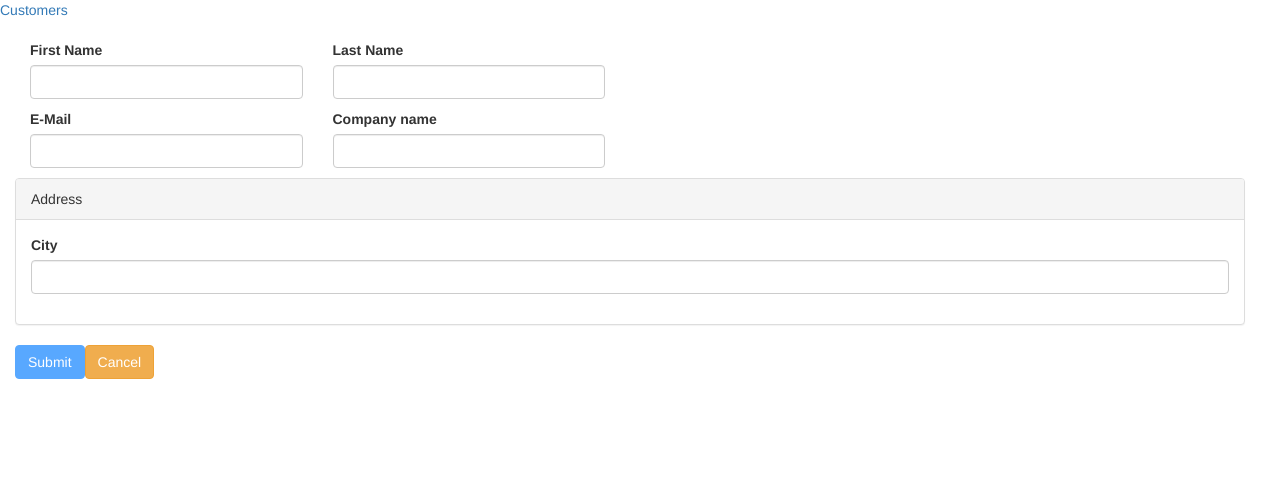
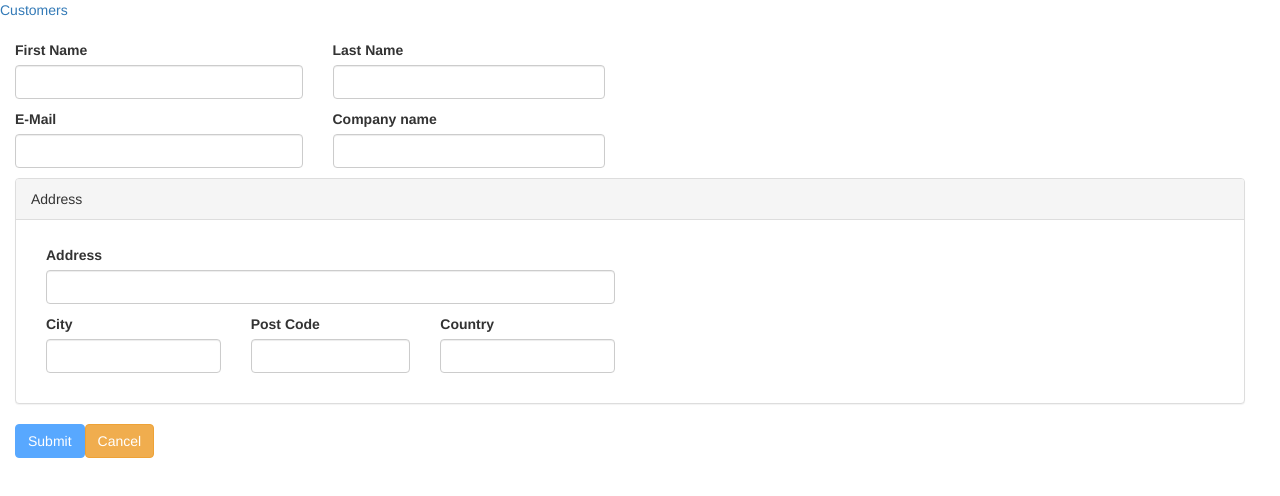
Before and after one commit to FilonenkoDmitry/BankTestTask, an Angular app in the folder src/main/web/: page /customers/1 in a window 1280 px wide. Shown: the top 496 px of the page. Built offline with nearby package versions, Linux system fonts and the light colour scheme; no server answers.

Commit message:
Edit customer, phase 4: support other parts in address.

```diff
--- a/src/main/web/src/app/customers/customer-edit/customer-edit.component.html
+++ b/src/main/web/src/app/customers/customer-edit/customer-edit.component.html
@@ -5,8 +5,8 @@
     <div class="col">
       <section>
         <form novalidate [formGroup]="customerForm" (ngSubmit)="onSubmit()">
-          <div class="row">
-            <div class="col-sm-3">
+          <div class="row" style="padding-left:0px;">
+            <div class="col-sm-3" style="padding-left:0px;">
               <label>First Name</label>
               <input type="text"
                      class="form-control"
@@ -21,8 +21,8 @@
             </div>
           </div>
 
-          <div class="row">
-            <div class="col-sm-3">
+          <div class="row" style="padding-left:0px;">
+            <div class="col-sm-3"  style="padding-left:0px;">
               <label>E-Mail</label>
               <input type="email"
                     class="form-control"
@@ -37,15 +37,35 @@
             </div>
           </div>
 
-          <div class="panel panel-default">
+          <div class="panel panel-default" >
             <div class="panel-heading">Address</div>
             <div class="panel-body">
-                <div class="form-group">
-                    <label>City</label>
+                <div class="row col-sm-6">
+                    <label>Address</label>
                     <input type="text"
+                           class="form-control"
+                           formControlName="postalAddressLine1">
+                </div>
+                <div class="col-sm-6">
+                  <div class="form-group col-sm-4" style="padding-left:0px;">
+                      <label>City</label>
+                      <input type="text"
+                              class="form-control"
+                              formControlName="postCity">
+                  </div>
+                  <div class="form-group col-sm-4">
+                      <label>Post Code</label>
+                      <input type="number"
                             class="form-control"
-                            formControlName="postCity">
+                            formControlName="postCode">
                   </div>
+                  <div class="form-group col-sm-4"  style="padding-right:0px;">
+                      <label>Country</label>
+                      <input type="text"
+                            class="form-control"
+                            formControlName="postCountry">
+                  </div>
+                </div>
             </div>
           </div>
 
--- a/src/main/web/src/app/customers/customer-edit/customer-edit.component.ts
+++ b/src/main/web/src/app/customers/customer-edit/customer-edit.component.ts
@@ -31,7 +31,10 @@ export class CustomerEditComponent implements OnInit, OnDestroy {
     this.customerForm = new FormGroup({
       firstName: new FormControl('', Validators.required),
       lastName: new FormControl('', Validators.required),
+      postalAddressLine1: new FormControl('', Validators.required),
       postCity: new FormControl('', Validators.required),
+      postCode: new FormControl('', Validators.required),
+      postCountry: new FormControl('', Validators.required),
       companyName: new FormControl('', Validators.required),
       email: new FormControl('', [
         Validators.required,
@@ -46,7 +49,10 @@ export class CustomerEditComponent implements OnInit, OnDestroy {
             this.customerForm.patchValue({
             firstName: customer.firstName,
             lastName: customer.lastName,
+            postalAddressLine1: customer.address.postalAddressLine1,
             postCity: customer.address.postCity,
+            postCode: customer.address.postCode,
+            postCountry: customer.address.postCountry,
             companyName: customer.companyName,
             email: customer.email,
           });
@@ -69,8 +75,13 @@ export class CustomerEditComponent implements OnInit, OnDestroy {
             this.customerForm.controls['firstName'].value,
             this.customerForm.controls['lastName'].value,
             this.customerForm.controls['companyName'].value,
-            new Address(null, null, null, null, this.customerForm.controls['postCity'].value, null),
-            this.customerForm.controls['email'].value);
+            new Address(this.customerForm.controls['postalAddressLine1'].value,
+                        null,
+                        null,
+                        this.customerForm.controls['postCode'].value,
+                        this.customerForm.controls['postCity'].value,
+                        this.customerForm.controls['postCountry'].value),
+                        this.customerForm.controls['email'].value);
           this.customersService.updateCustomer(customer).subscribe();
         }
      }
```
Also changed, not shown: 1 other file (tests, documents, lock files or other folders).
